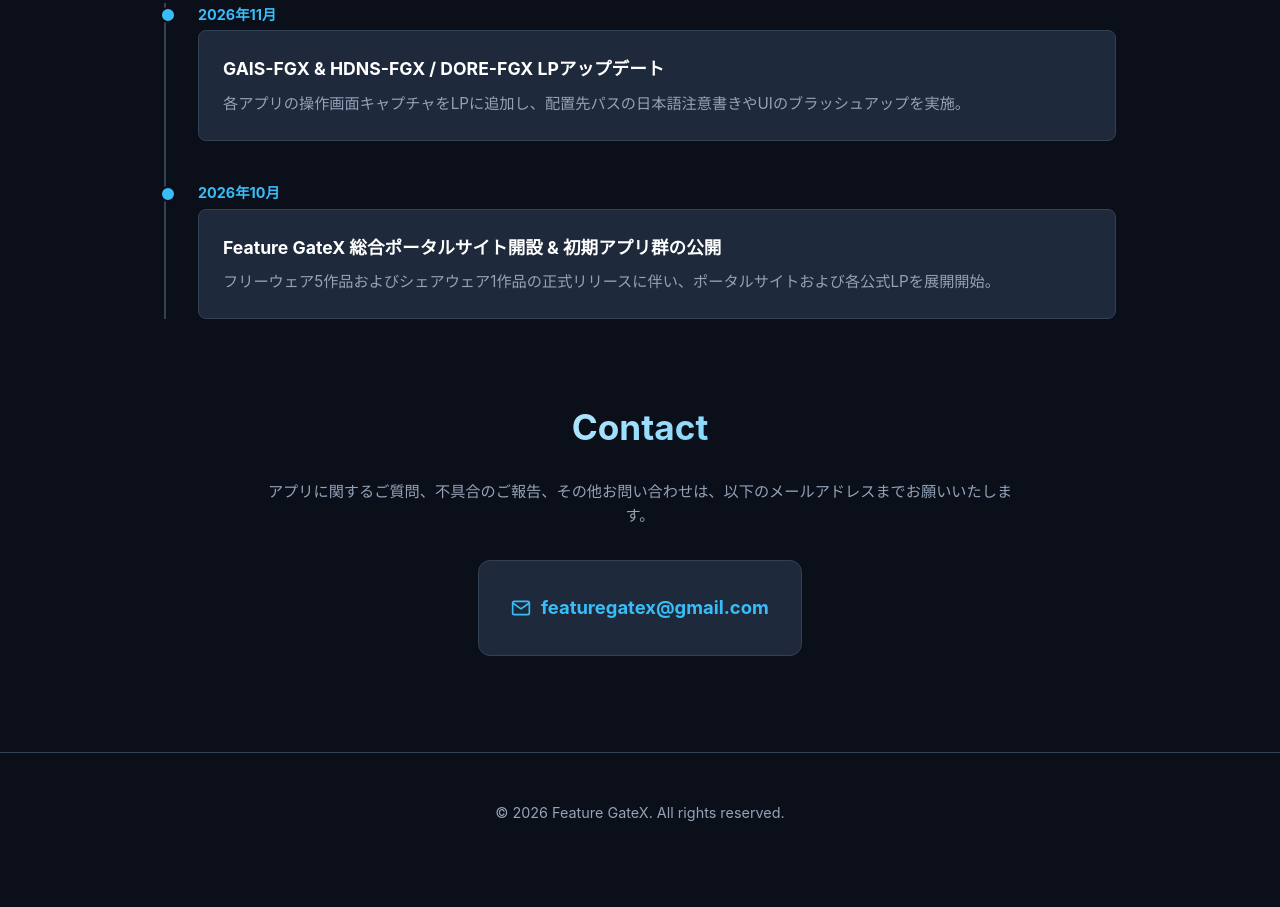
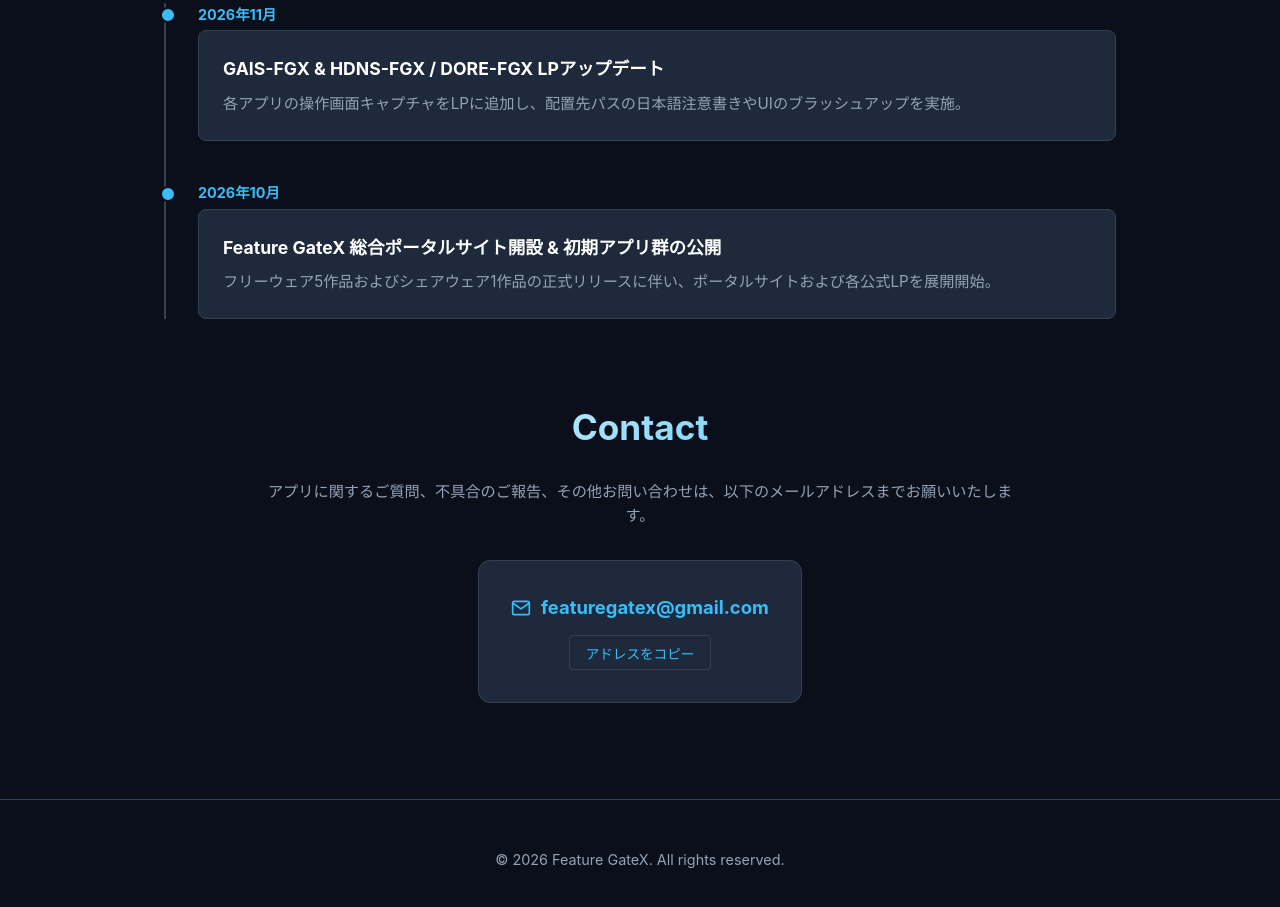
Before and after one commit to roseGarden2500/FGX-Portal, a plain HTML site: page index.html in a window 1280 px wide. Shown: the part 2524-3431 px from the top of the page. Before the commit the page ends 3396 px from the top, so only its background shows below. Drawn offline with Linux system fonts and the light colour scheme.

Commit message:
Update index.html

```diff
--- a/index.html
+++ b/index.html
@@ -569,11 +569,15 @@
             アプリに関するご質問、不具合のご報告、その他お問い合わせは、以下のメールアドレスまでお願いいたします。
         </p>
         <div class="contact-card">
-            <a href="mailto:featuregatex@gmail.com" class="contact-link">
-                <svg width="20" height="20" viewBox="0 0 24 24" fill="none" stroke="currentColor" stroke-width="2" stroke-linecap="round" stroke-linejoin="round"><path d="M4 4h16c1.1 0 2 .9 2 2v12c0 1.1-.9 2-2 2H4c-1.1 0-2-.9-2-2V6c0-1.1.9-2 2-2z"></path><polyline points="22,6 12,13 2,6"></polyline></svg>
-                featuregatex@gmail.com
-            </a>
-        </div>
+    <a href="mailto:featuregatex@gmail.com" class="contact-link">
+        <svg width="20" height="20" viewBox="0 0 24 24" fill="none" stroke="currentColor" stroke-width="2" stroke-linecap="round" stroke-linejoin="round"><path d="M4 4h16c1.1 0 2 .9 2 2v12c0 1.1-.9 2-2 2H4c-1.1 0-2-.9-2-2V6c0-1.1.9-2 2-2z"></path><polyline points="22,6 12,13 2,6"></polyline></svg>
+        featuregatex@gmail.com
+    </a>
+    <!-- クリックでコピーするボタン -->
+    <button onclick="navigator.clipboard.writeText('featuregatex@gmail.com'); alert('メールアドレスをコピーしました！');" style="margin-top: 0.8rem; background: var(--secondary); color: var(--accent); border: 1px solid var(--border-color); padding: 0.4rem 1rem; border-radius: 4px; cursor: pointer; font-size: 0.85rem;">
+        アドレスをコピー
+    </button>
+</div>
     </section>
 
     <!-- フッター -->
```
